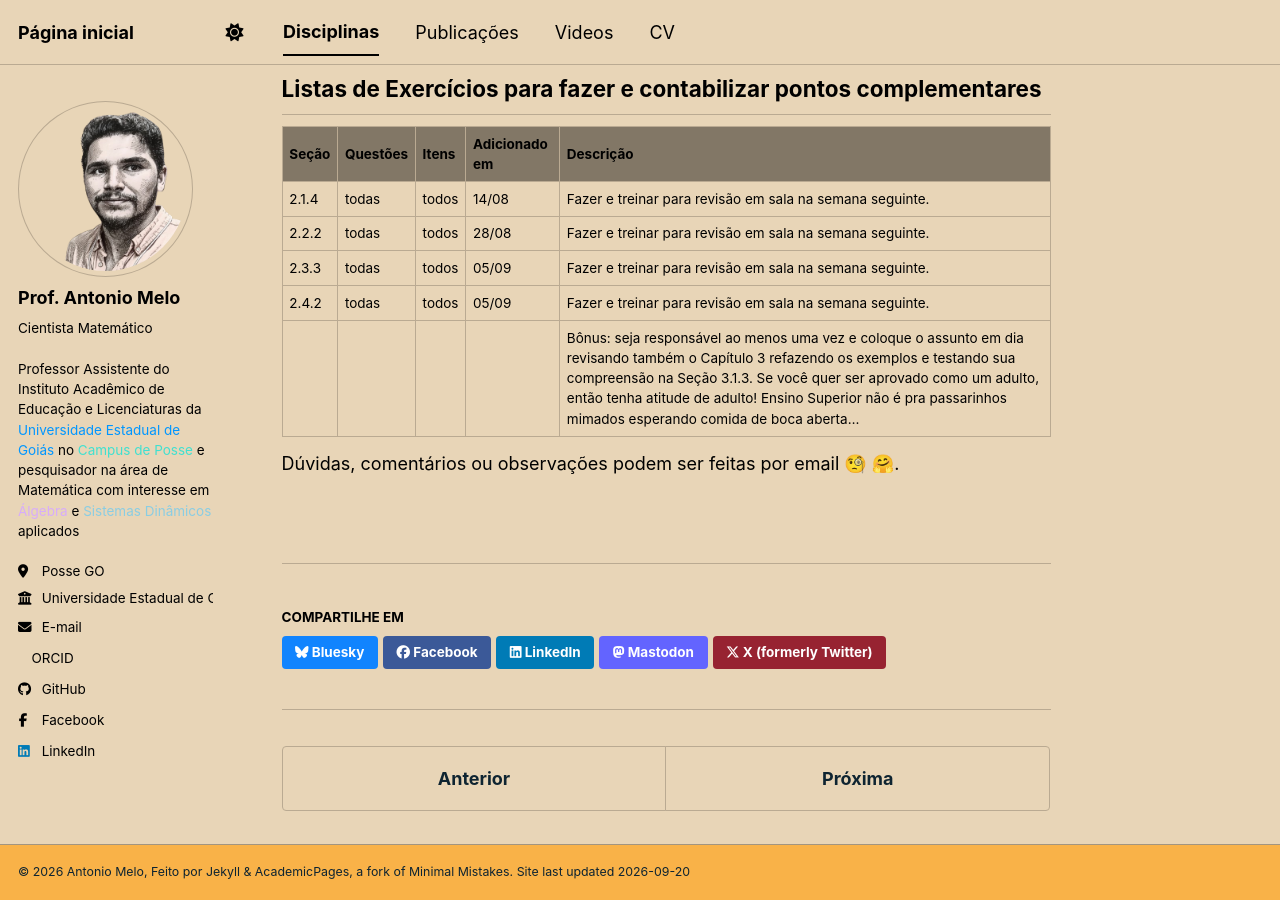
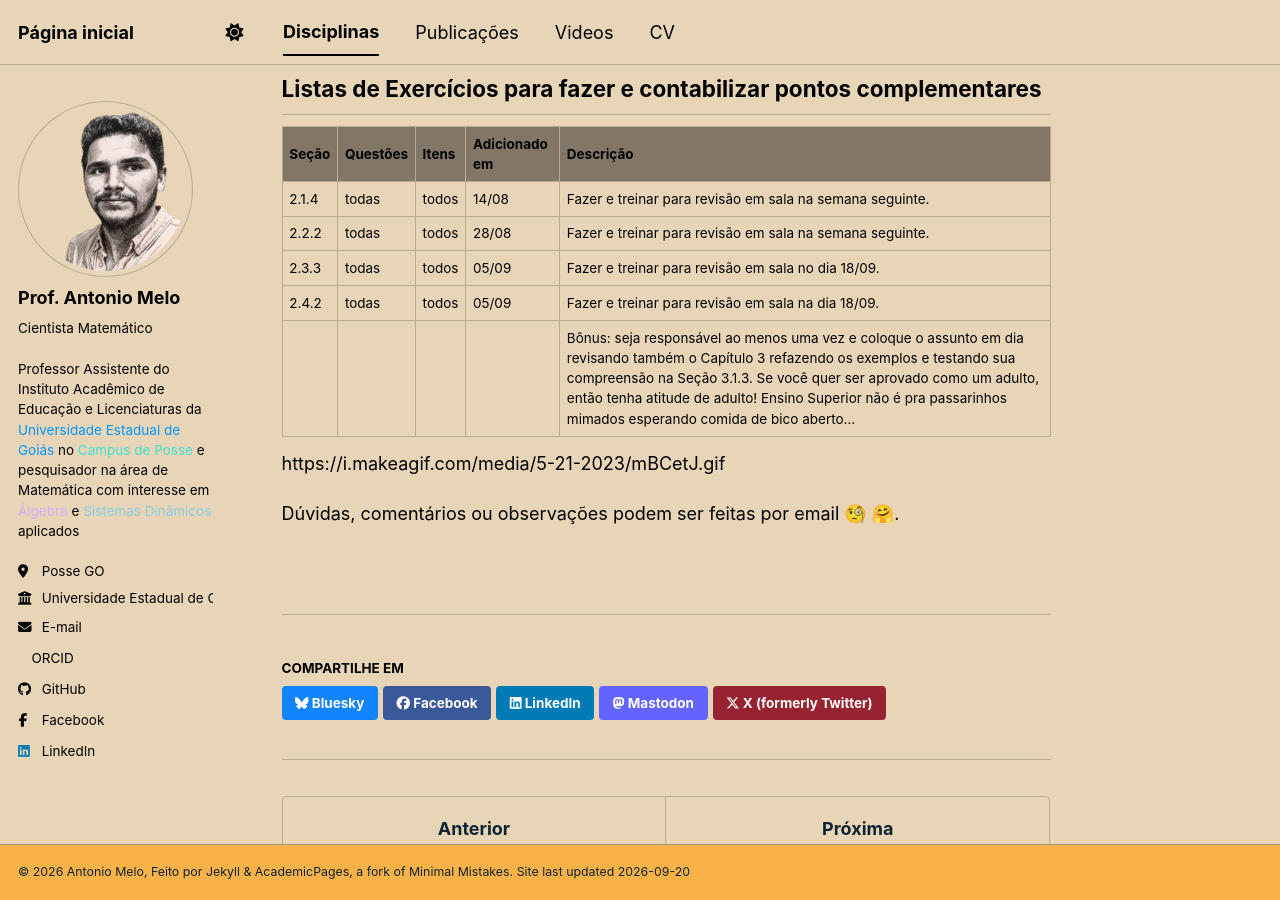
Before and after one commit to antmelo/antmelo.github.io, a Jekyll site: the page built from _teaching/2026-2-calculo.md, in a window 1280 px wide and 900 px high, scrolled down 1147 px. Built offline with Jekyll 4.4.1, drawn with Linux system fonts in a browser that asks for light colours; nearby versions of some CDN libraries; a style sheet for code colours, icons or effects is not loaded.

Commit message:
Update 2026-2-calculo.md

```diff
--- a/_teaching/2026-2-calculo.md
+++ b/_teaching/2026-2-calculo.md
@@ -40,9 +40,11 @@ que está disponível em versão preliminar para [Download Aqui](https://antmelo
 | -----  | -----     | ------ | -------------  | ------------------------------------------------------- |
 | 2.1.4  |  todas | todos  | 14/08   | Fazer e treinar para revisão em sala na semana seguinte.   |
 | 2.2.2  |  todas | todos  | 28/08   | Fazer e treinar para revisão em sala na semana seguinte.   |
-| 2.3.3  |  todas | todos  | 05/09   | Fazer e treinar para revisão em sala na semana seguinte.   |
-| 2.4.2  |  todas | todos  | 05/09   | Fazer e treinar para revisão em sala na semana seguinte.   |
-|   |   |   |    | Bônus: seja responsável ao menos uma vez e coloque o assunto em dia revisando também o Capítulo 3 refazendo os exemplos e testando sua compreensão na Seção 3.1.3. Se você quer ser aprovado como um adulto, então tenha atitude de adulto! Ensino Superior não é pra passarinhos mimados esperando comida de boca aberta...   |
+| 2.3.3  |  todas | todos  | 05/09   | Fazer e treinar para revisão em sala no dia 18/09.   |
+| 2.4.2  |  todas | todos  | 05/09   | Fazer e treinar para revisão em sala na dia 18/09.   |
+|   |   |   |    | Bônus: seja responsável ao menos uma vez e coloque o assunto em dia revisando também o Capítulo 3 refazendo os exemplos e testando sua compreensão na Seção 3.1.3. Se você quer ser aprovado como um adulto, então tenha atitude de adulto! Ensino Superior não é pra passarinhos mimados esperando comida de bico aberto...   |
+
+https://i.makeagif.com/media/5-21-2023/mBCetJ.gif
 
 
    Dúvidas, comentários ou observações podem ser feitas por email &#129488; &#129303;.
```
